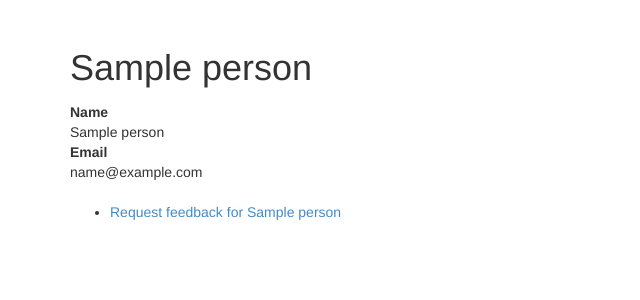
After one commit to guardian/gdn-feedback, a Python web app: template templates/person/index.html in a window 1280 px wide. The commit adds this page. Shown: the top 300 px of the page, without its empty margins (0-640 px from the left). Run offline with Jinja, Linux system fonts and the light colour scheme; the template is opened without the code that fills it: most values are stand-ins (such as "Sample title", 1, 10 or a date in 2020); some libraries are stand-ins or nearby versions.

Commit message:
Displays person information

```diff
--- a/templates/index.html
+++ b/templates/index.html
@@ -1,6 +1,6 @@
 {% extends 'base.html' %}
 
-{% block title %}Simple python app example{% endblock %}
+{% block title %}Guardian Feedback{% endblock %}
 
 {% block content %}
 <div class="container">
--- /dev/null
+++ b/templates/person/index.html
@@ -0,0 +1,26 @@
+{% extends 'base.html' %}
+
+{% block title %}{{person.name}}{% endblock %}
+
+{% block content %}
+<div class="container">
+	<div class="row">
+		<div class="col-md-12">
+			<h1>{{person.name}}</h1>
+
+			<dl>
+				<dt>Name</dt>
+				<dd>{{person.name}}</dd>
+				<dt>Email</dt>
+				<dd>{{person.email}}</dd>
+			</dl>
+
+			<ul>
+				<li><a href="/person/{{person.key.urlsafe()}}/request">Request feedback for {{person.name}}</a></li>
+			</ul>
+		</div>
+	</div>
+
+</div>
+
+{% endblock %}
```
Also changed, not shown: app.py (+11 -0 lines).
